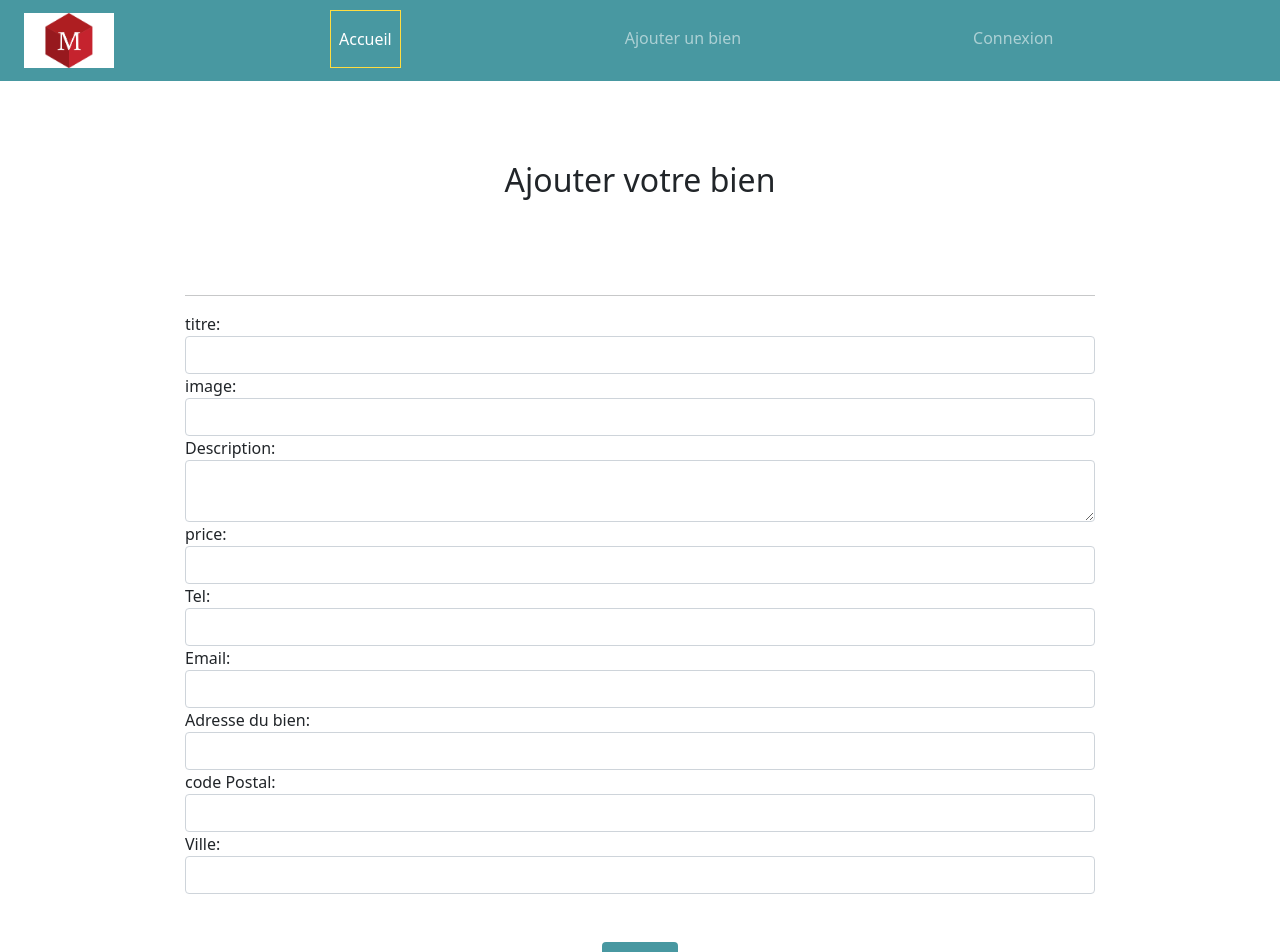
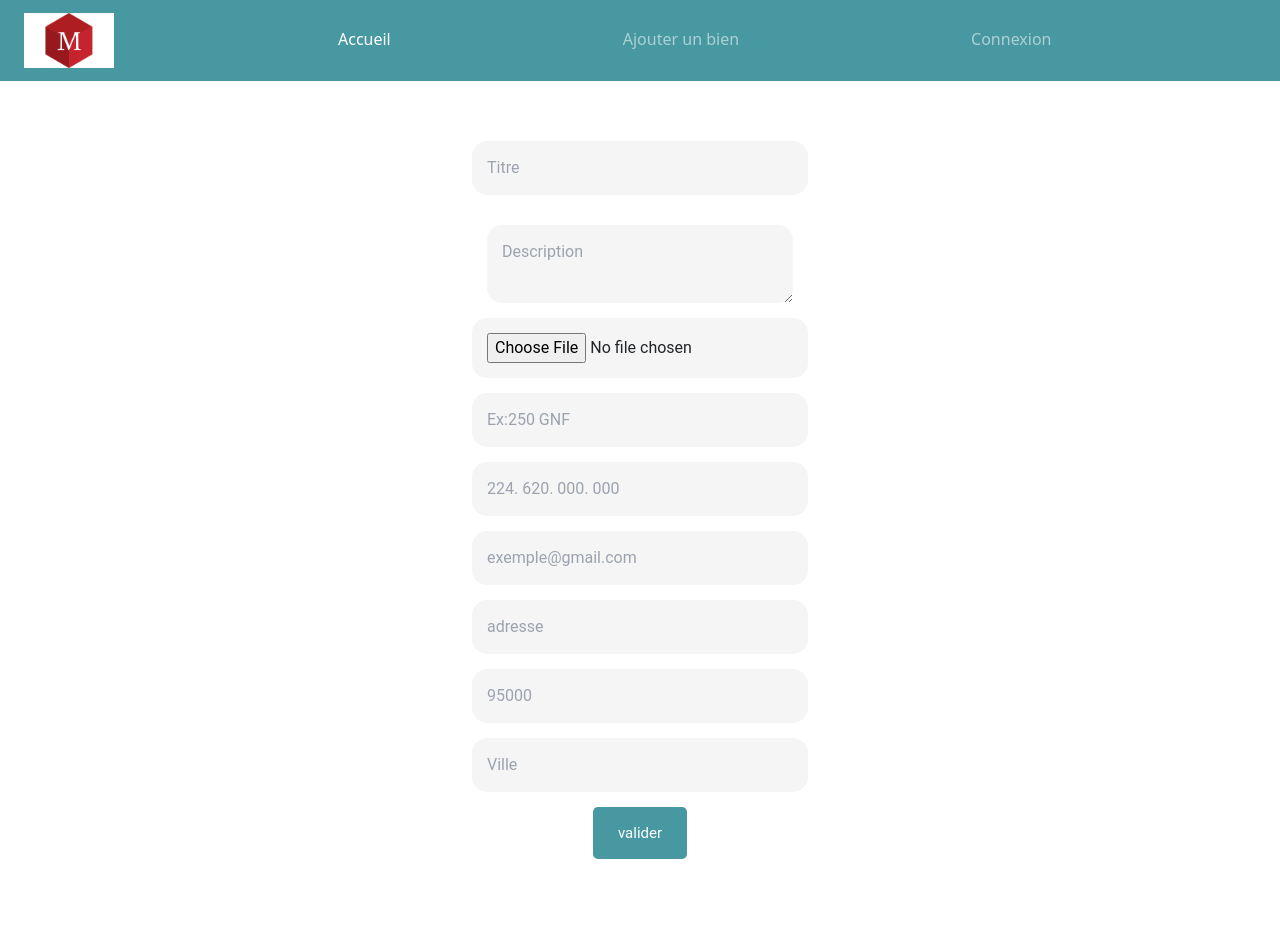
Before and after one commit to BaldeThierno1990/Soudou, a Vue app in the folder soudou/: page /add in a window 1280 px wide. Shown: the top 952 px of the page. After the commit the page ends 899 px from the top, so only its background shows below. Built offline with nearby package versions, Linux system fonts and the light colour scheme.

Commit message:
initialize

```diff
--- a/soudou/src/components/Accueil.vue
+++ b/soudou/src/components/Accueil.vue
@@ -16,8 +16,7 @@
       <div class="card border-0" v-for="soudou of info" :key="soudou">
         <div class="row set-p justify-content-center">
           <div class="col-sm-4 px-0">
-            <img class="image" src="  https://v.seloger.com/s/width/800/visuels/2/7/1/b/271b06ugh0swvf3d8sjjtsm6218wvkry1b5hrz8jk.jpg" />
-
+           {{soudou.imageUrl}}
           </div>
           <div class="col-sm-8">
 
@@ -41,7 +40,7 @@
                    <button type="button" class="btn btn-dark"><i class="fas fa-pencil">modifier</i></button>
              </router-link>-->
 
-           <button type="button" class="btn btn-danger m-5"><i class="fas fa-pencil">supprimer</i></button>
+           <button type="button" class="btn btn-danger m-5"   @click="deleteData(soudou.id)"><i class="fas fa-pencil">supprimer</i></button>
           </div>
         </div>
       </div>
@@ -72,6 +71,15 @@ export default {
 
 
   },
+   //supprimé données Api
+           // deleteData(id) {
+              //  axios
+                 //   .delete("http://localhost:4000/api/stuff/" + id)
+                 //  .then(response => {
+                    //    this.result.splice(id, 1);
+                     //   console.log(this.soudou);
+                  //  });
+          //  },
 };
 </script>
 <style scoped>
@@ -86,7 +94,7 @@ body {
 .card {
   width: 600px;
   border-radius: 10px;
-  box-shadow: 0px 4px 8px 0px #aa00ff;
+  box-shadow: 0px 4px 8px 0px #4898a1;
   margin-top: 50px;
   margin-bottom: 50px;
   margin: 20px;
--- a/soudou/src/components/Add.vue
+++ b/soudou/src/components/Add.vue
@@ -1,81 +1,114 @@
 <template>
-  <div class="padding container d-flex justify-content-center">
-    <div class="col-md-10 col-md-offset-1">
-      <div class="alert alert-alert-success" v-if="isSuccess">
+  <div class="connexion">
+     <div class="alert alert-alert-success" v-if="isSuccess">
         Bien ajouté avec succè! merci pour la confiance
       </div>
-      <form @submit.prevent="onCreatePost" class="form">
-        <h2 class="text-center p-20">Ajouter votre bien</h2>
+    <hr />
+    <form  @submit.prevent="onCreatePost">
 
-        <hr />
-        <!--input 1-->
-        <div class="form-group">
-          <label>titre:</label>
-          <input type="text" class="form-control" v-model="title" />
-        </div>
-        <!--input 2-->
-        <div class="form-group">
-          <label>image:</label>
-          <input type="text" class="form-control" v-model="imageUrl" />
-        </div>
-        <!--input 3-->
 
-        <div class="form-group">
-          <label>Description:</label>
-          <textarea class="form-control" v-model="description"></textarea>
-        </div>
+      <div class="inputs">
+        <input type="text" placeholder="Titre" v-model="title" />
+        <textarea  placeholder="Description" v-model="description" ></textarea>
+         <input type="file" @change="processFile($event)" placeholder="Images" />
+          <input type="text" placeholder="Ex:250 GNF" v-model="price" />
+          <input type="text" placeholder="224. 620. 000. 000" v-model="tel" />
+        <input type="email" placeholder="exemple@gmail.com" v-model="email" />
+        <input type="text" placeholder="adresse"  v-model="address"/>
 
-         <!--input 4-->
-
-        <div class="form-group">
-          <label>price:</label>
-          <input type="number" class="form-control" v-model="price">
-        </div>
-        <!--input 5-->
-        <div class="form-group">
-          <label>Tel:</label>
-          <input type="text" class="form-control" v-model="tel" />
-        </div>
-        <!--input 6-->
-        <div class="form-group">
-          <label>Email:</label>
-          <input type="email" class="form-control" v-model="email" />
-        </div>
-        <!--input 7-->
-
-        <div class="form-group">
-          <label>Adresse du bien:</label>
-          <input type="text" class="form-control" v-model="address" />
-        </div>
-        <!--input 8-->
-        <div class="form-group">
-          <label>code Postal:</label>
-          <input type="number" class="form-control" v-model="cp" />
-        </div>
-        <!--input 9-->
-        <div class="form-group">
-          <label>Ville:</label>
-          <input type="text" class="form-control" v-model="ville" />
-        </div>
-        <!--button de validation-->
-
-        <div class="form-group text-center flex m-5" id="bouton">
-          <button type="submit" class="btn">valider</button>
-        </div>
-      </form>
-    </div>
+        <input type="text" placeholder="95000" v-model="cp" />
+        <input type="text" placeholder="Ville" v-model="ville" />
+      </div>
+      <div align="center">
+        <button type="submit">valider</button>
+      </div>
+    </form>
   </div>
 </template>
 <style scoped>
-#bouton {
-  justify-content: space-around;
+.connexion {
+  display: flex;
+  justify-content: center;
+  flex-direction: columns;
+  align-items: center;
+
+  font-family: "Roboto", sans-serif;
+}
+form {
+  margin-top: 20px;
+  background-color: #fff;
+  padding: 40px 60px;
+  border-radius: 30px;
+  min-width: 300px;
+
+  box-shadow: 10px 5px 5p;
+}
+form h1 {
+  color: #eb7371;
+  text-align: center;
+}
+form .social-media {
+  margin-top: -10px;
+  display: flex;
+  flex-wrap: wrap;
+  justify-content: center;
+}
+form .social-media p {
+  padding: 5px;
+  margin-bottom: 2px;
+  margin-left: 2px;
+  border-radius: 100%;
+  text-align: center;
+  cursor: pointer;
+  color: #545454;
+}
+form p.choose-email {
+  text-align: center;
+}
+form .inputs {
+  display: flex;
+  flex-direction: column;
+}
+form .inputs input[type="text"],
+input[type="email"],
+input[type="password"],input[type="file"] {
+  padding: 15px;
+  border-radius: 15px;
+  background-color: #f5f5f5;
+  margin-bottom: 15px;
+}
+textarea{
+   padding: 15px;
+  border-radius: 15px;
+   background-color: #f5f5f5;
+   margin: 15px;
 
 }
-.btn{
-     background-color: #4898a1;
-     color:#FFFF
+form p.inscription {
+  font-size: 14px;
+  margin-bottom: 20px;
+  color: #878787;
+}
+form p.inscription span {
+  color: #eb7371;
+}
+form button {
+  padding: 15px 25px;
+  border-radius: 5px;
+  border: none;
+  font-size: 15px;
+  color: #fff;
+  background-color: #4898a1;
+  outline: none;
+  cursor: pointer;
+}
+h1 {
+  text-decoration: underline;
 }
 </style>
+
+
+
 <script>
 import axios from "axios";
 
@@ -114,5 +147,10 @@ export default {
         });
     },
   },
-};
+
+  processFile(event) {
+    this.someData = event.target.files[0]
+  }
+}
+
 </script>
--- a/soudou/src/components/Header.vue
+++ b/soudou/src/components/Header.vue
@@ -58,11 +58,11 @@
   background: transparent;
   transition: width 0.7s ease, background-color 0.5s ease;
 }
-.nav-item .active {
+/** .nav-item .active {
   color: #ffdd40;
   border: 1px solid #ffdd40;
 }
-
+*/
 
 
 </style>
--- a/soudou/src/components/Registration.vue
+++ b/soudou/src/components/Registration.vue
@@ -3,8 +3,6 @@
     <hr />
     <form>
       <div class="social-media">
-
-
         <p>Se connecter avec google</p>
       </div>
       <p class="choose-email">ou utiliser mon adresse e-mail :</p>
@@ -13,13 +11,16 @@
         <input type="text" placeholder="Nom" />
         <input type="text" placeholder="Prénom" />
         <input type="email" placeholder="Email" />
-        <input type="email" placeholder="Confirmation Adress e-mail" />
 
         <input type="password" placeholder="Mot de passe" />
         <input type="password" placeholder="confirmation password" />
       </div>
 
-      <p class="inscription">J'ai deja un compte.<router-link to="/login">Je me connecte.</router-link></p>
+      <p class="inscription">
+        J'ai deja un compte.<router-link to="/login"
+          >Je me connecte.</router-link
+        >
+      </p>
       <div align="center">
         <button type="submit">S'inscrire</button>
       </div>
```
Also changed, not shown: soudou/src/App.vue (+5 -5 lines).
